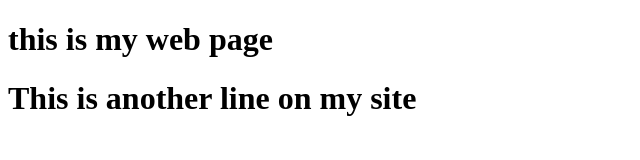
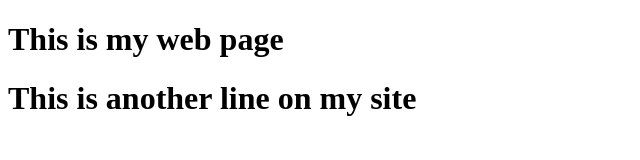
Before and after one commit to PraiseAddy2022/six25-repo, a plain HTML site: page index.html in a window 1280 px wide. Shown: the whole page, without its empty margins (0-640 px from the left). Drawn offline with Linux system fonts and the light colour scheme.

Commit message:
another change to index

```diff
--- a/index.html
+++ b/index.html
@@ -6,7 +6,7 @@
     <title>Document</title>
 </head>
 <body>
-    <h1>this is my web page</h1>
+    <h1>This is my web page</h1>
     <h1>This is another line on my site</h1>
 </body>
 </html>
```
